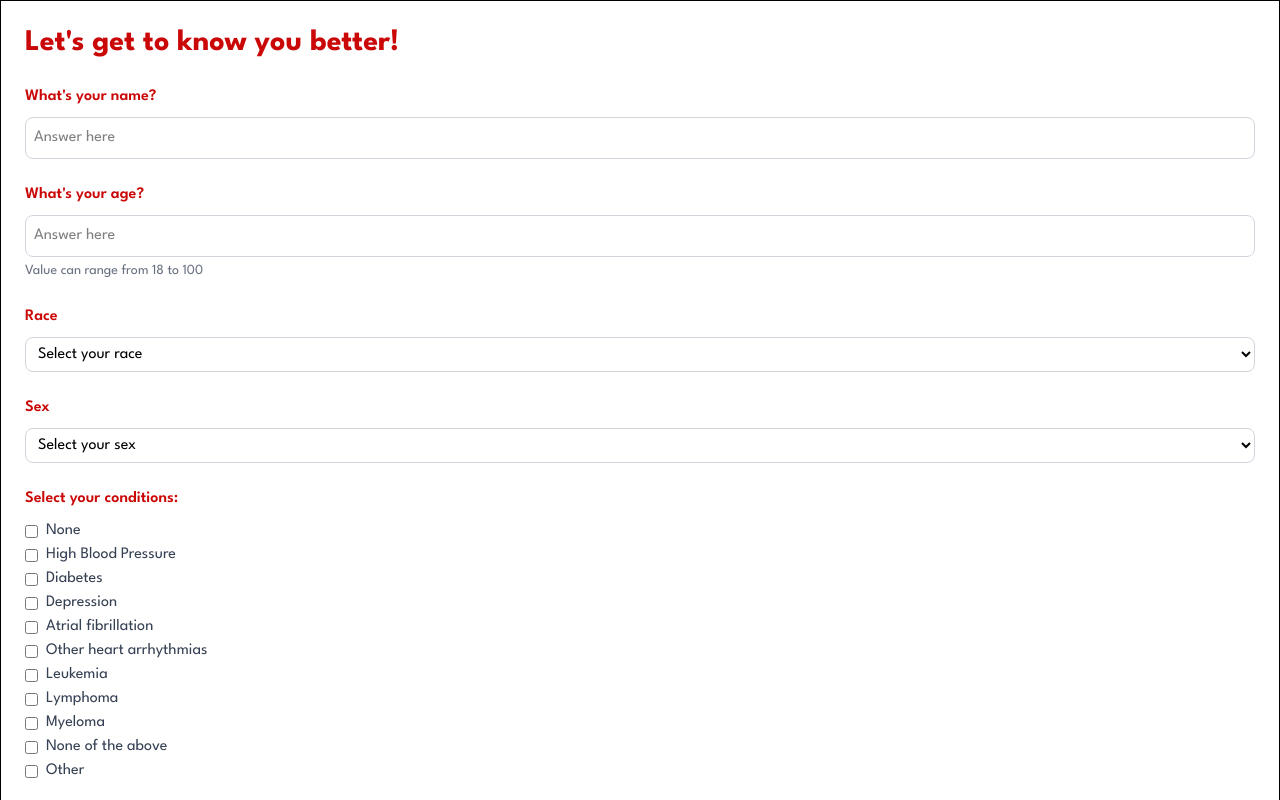
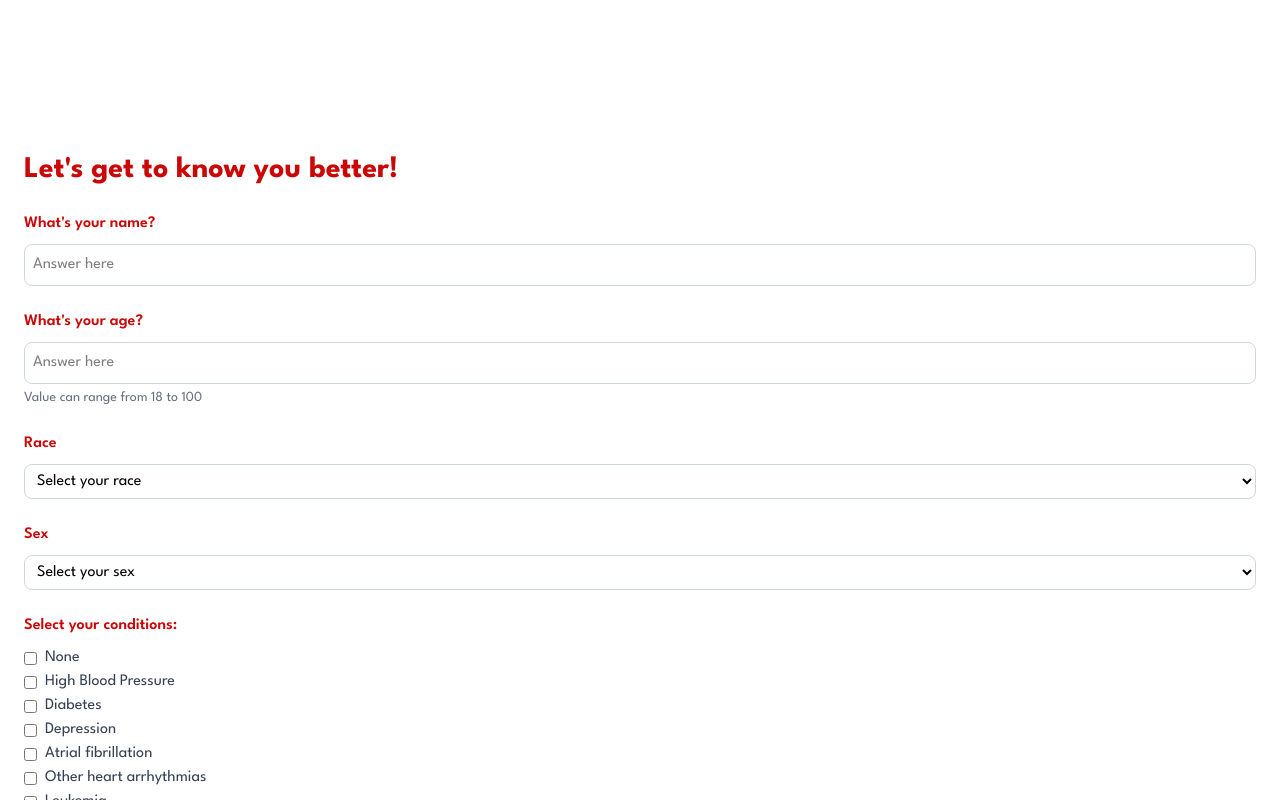
Before and after one commit to brxndd/BeachHacks-2025, a Next.js app in the folder frontend/: page /todo in a window 1280 px wide. Shown: the top 800 px of the page. Built offline with nearby package versions, Linux system fonts and the light colour scheme.

Commit message:
fixing bugs with questionnaire

```diff
--- a/frontend/components/Questionnaire.tsx
+++ b/frontend/components/Questionnaire.tsx
@@ -104,7 +104,7 @@ export default function Questionnaire() {
   };
 
   return (
-    <div className="p-6 max-w-7xl mx-auto border">
+    <div className="mt-32 mb-32 p-6 max-w-7xl mx-auto">
       <h1 className="text-[#CA0808] text-3xl font-bold mb-6">Let's get to know you better!</h1>
 
       {/* Form for user input */}
```
Also changed, not shown: 1 other file (tests, documents, lock files or other folders).
